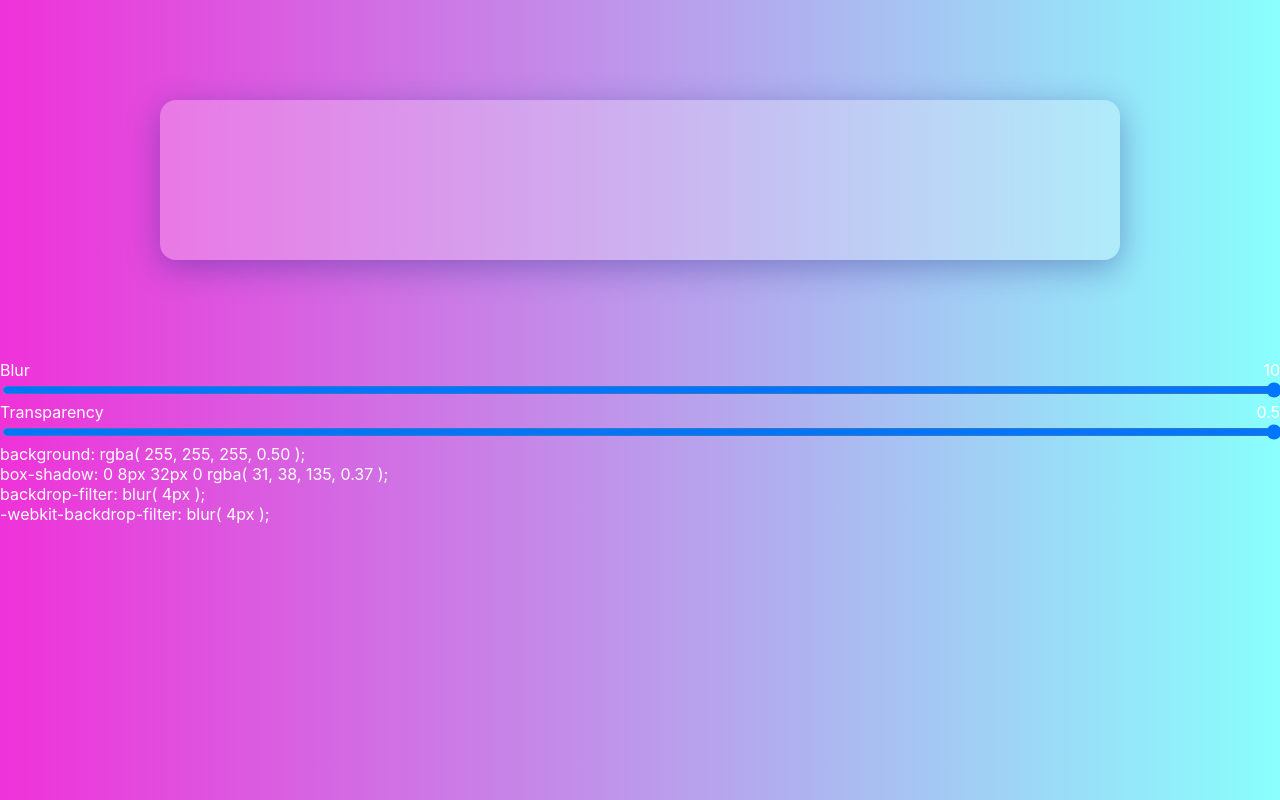
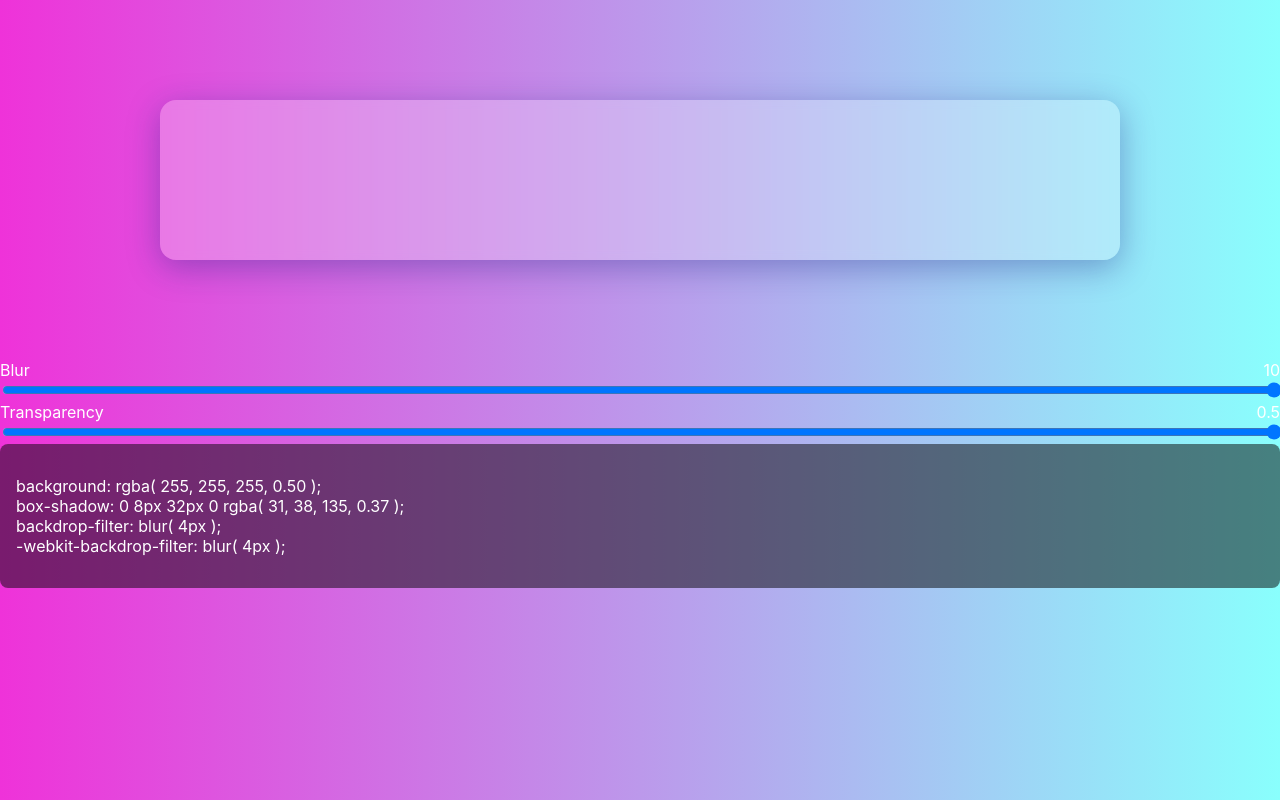
Before and after one commit to dreamxinxcode/react-glassmorphism-css-generator, a React (Create React App) app: page / in a window 1280 px wide. Built offline with nearby package versions, Linux system fonts and the light colour scheme.

Commit message:
style output area

```diff
--- a/src/components/Output.scss
+++ b/src/components/Output.scss
@@ -1,6 +1,9 @@
 #output {
   display: flex;
   flex-direction: column;
+  background-color: rgba(4, 4, 4, .5);
+  border-radius: .5rem;
+  padding: 2rem 1rem;
 
   span {
     color: #fff;
```
